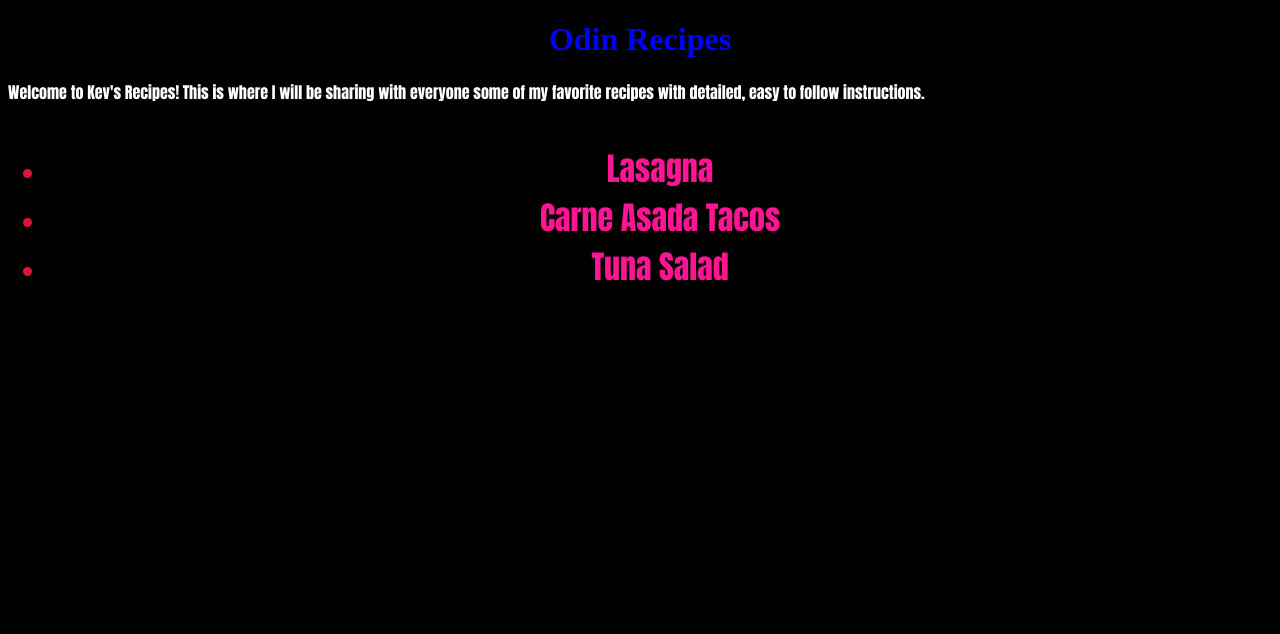
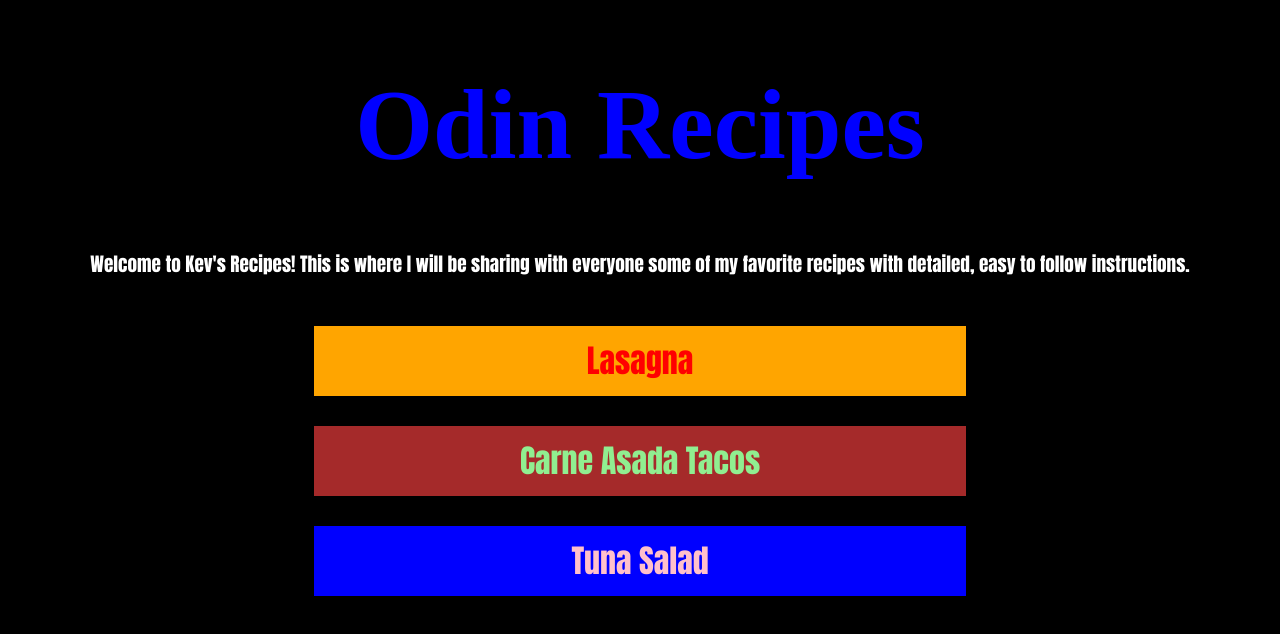
Before and after one commit to Kruvalcaba85/odin-recipes, a plain HTML site: page index.html in a window 1280 px wide. Drawn offline with Linux system fonts and the light colour scheme.

Commit message:
added new styles to recipes

```diff
--- a/index.html
+++ b/index.html
@@ -6,16 +6,24 @@
         <Title>Recipes</Title>
     </head>
     <body>
-        <h1 class="special">Odin Recipes</h1>
-        <p>
+        <h1 class="special" style="font-size: 100px;">Odin Recipes</h1>
+        <p style="text-align: center; font-size: larger;">
             Welcome to Kev's Recipes! This is where I will be sharing with everyone some of my favorite recipes with detailed, easy to follow instructions.
             <br>
             <br>
         </p>
-        <ul>
-            <li><a href="recipes/lasagna.html" target="blank">Lasagna</a></li>
-            <li><a href="recipes/carne_asada_tacos.html" target="blank">Carne Asada Tacos</a></li>
-            <li><a href="recipes/Quick_Tuna_Salad.html" target="blank">Tuna Salad</a></li>
-        </ul>
+
+        <div id="lasagna" class="recipes">
+            <a href="recipes/lasagna.html" target="blank" class="fill-div">Lasagna</a>
+        </div>
+
+        <div id="tacos" class="recipes">
+            <a href="recipes/carne_asada_tacos.html" target="blank" class="fill-div">Carne Asada Tacos</a>
+        </div>
+
+        <div id="tuna" class="recipes">
+            <a href="recipes/Quick_Tuna_Salad.html" target="blank" class="fill-div">Tuna Salad</a>
+        </div>
+
     </body>
 </html>
```
